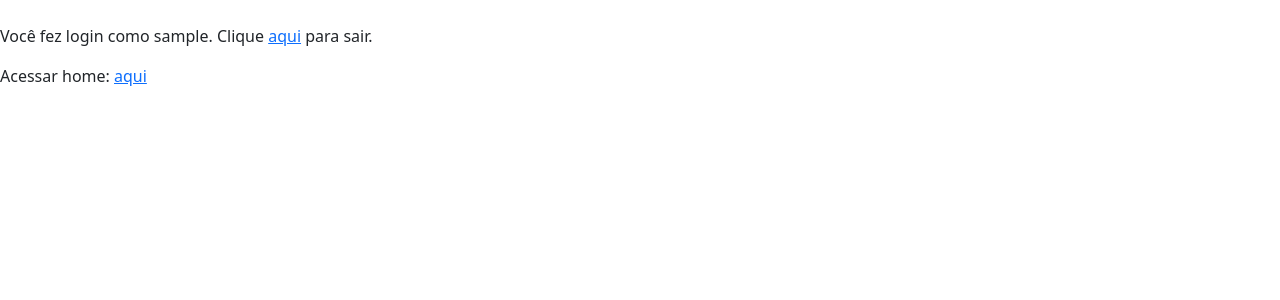
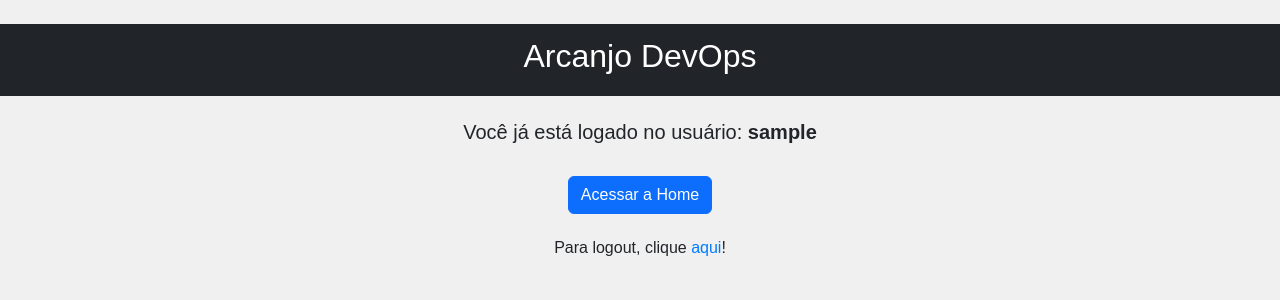
Before and after one commit to eriknathan/arcanjo-devops, a Django app: page / in a window 1280 px wide. Shown: the top 300 px of the page. Run offline with Django 4.2, Linux system fonts and the light colour scheme; the visitor is signed in with stand-in values (Sample User, id 1); some libraries are stand-ins or nearby versions.

Commit message:
refactor: atualizando tela de aviso do login

```diff
--- a/arcanjo/templates/contact/login.html
+++ b/arcanjo/templates/contact/login.html
@@ -4,10 +4,7 @@
     <div class="form-wrapper">
         <br>
         {% if user.is_authenticated %}
-            <p>Você fez login como {{ user.username }}.
-                Clique <a href="{% url 'arcanjo:logout' %}">aqui</a> para sair.
-            </p>
-            <p>Acessar home: <a href="{% url 'arcanjo:index' %}">aqui</a></p>
+            {% include "global/partials/_logged.html" %}
         {% else %}
             <div class="container">
                 <div class="row">
--- a/arcanjo/templates/contact/register.html
+++ b/arcanjo/templates/contact/register.html
@@ -4,10 +4,7 @@
 <div class="form-wrapper">
     <br>
     {% if user.is_authenticated %}
-        <p>Você fez login como {{ user.username }}.
-            Clique <a href="{% url 'arcanjo:logout' %}">aqui</a> para sair.
-        </p>
-        <p>Acessar home: <a href="{% url 'arcanjo:index' %}">aqui</a></p>
+        {% include "global/partials/_logged.html" %}
     {% else %}
         <div class="container">
             <div class="row">
--- /dev/null
+++ b/base_templates/global/partials/_logged.html
@@ -0,0 +1,49 @@
+<!DOCTYPE html>
+<html lang="pt-br">
+<head>
+  <meta charset="UTF-8">
+  <meta name="viewport" content="width=device-width, initial-scale=1.0">
+  <style>
+    body {
+      font-family: Arial, sans-serif;
+      text-align: center;
+      margin: 0;
+      padding: 0;
+      background-color: #f0f0f0;
+    }
+    .container {
+      max-width: 600px;
+      margin: 100px auto;
+      background-color: #fff;
+      padding: 20px;
+      border-radius: 10px;
+      box-shadow: 0 0 10px rgba(0,0,0,0.1);
+    }
+    p {
+      margin-bottom: 15px;
+    }
+    a {
+      color: #007bff;
+      text-decoration: none;
+    }
+    a:hover {
+      text-decoration: underline;
+    }
+  </style>
+</head>
+<body>
+  <nav class="navbar navbar-expand-lg navbar-dark bg-dark ">
+    <a class="navbar-brand m-auto" href="#"><h2>Arcanjo DevOps</h2></a>
+  </nav>
+
+  <h5 class="mt-4" style="text-align: center;">Você já está logado no usuário: <b>{{ user.username }}</b></h5>
+
+  <div style="text-align: center;">
+      <a class="btn btn-primary mt-4" href="{% url 'arcanjo:index' %}">Acessar a Home</a>
+    </div>
+  </div>
+
+  <h6 class="mt-4" style="text-align: center;">Para logout, clique <a href="{% url 'arcanjo:logout' %}">aqui</a>!</b></h5>
+
+</body>
+</html>
--- a/services/views/projetos_view.py
+++ b/services/views/projetos_view.py
@@ -6,7 +6,7 @@ from services.models import Project
 
 def projects(request):
     projects = Project.objects.all()
-    context = {'projects': projects}
+    context = {'projects': projects,  'site_title': 'Projetos - '}
     return render(request, 'projects/projetos.html', context)
 
 
```
